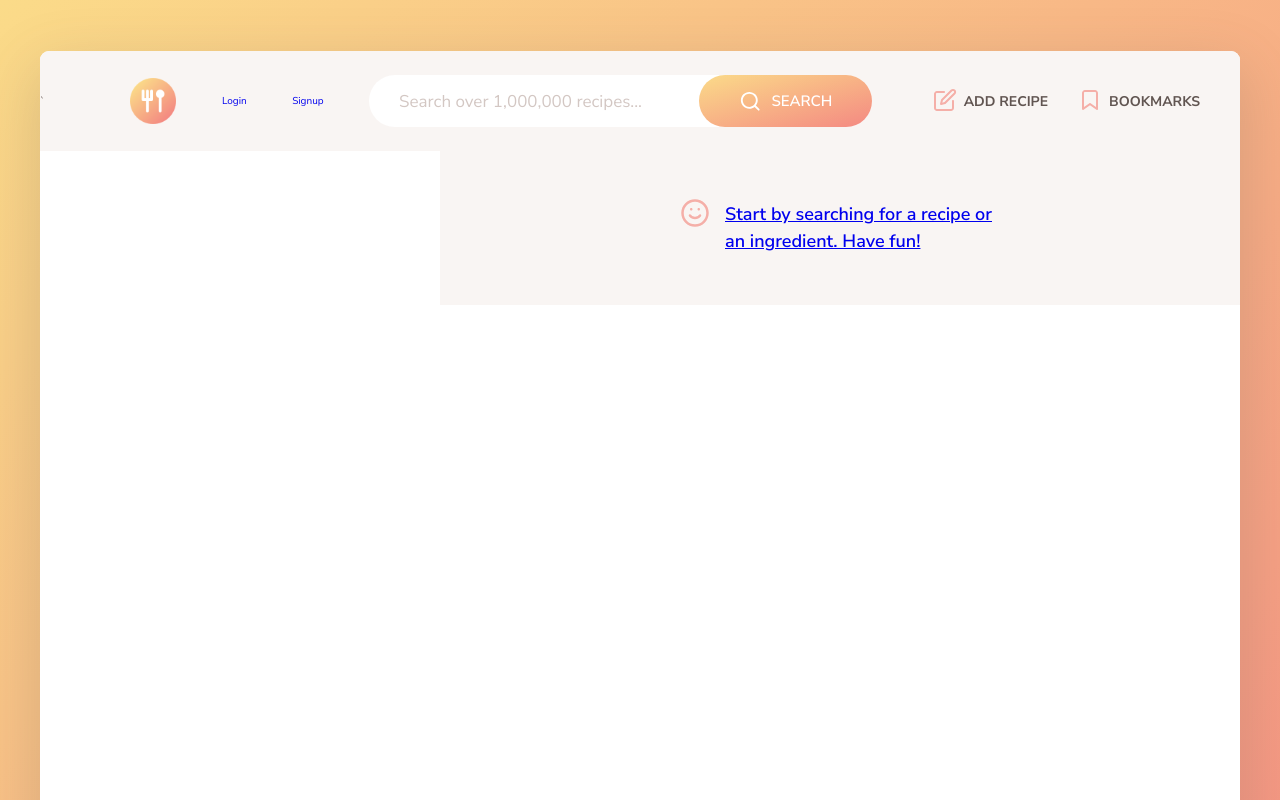
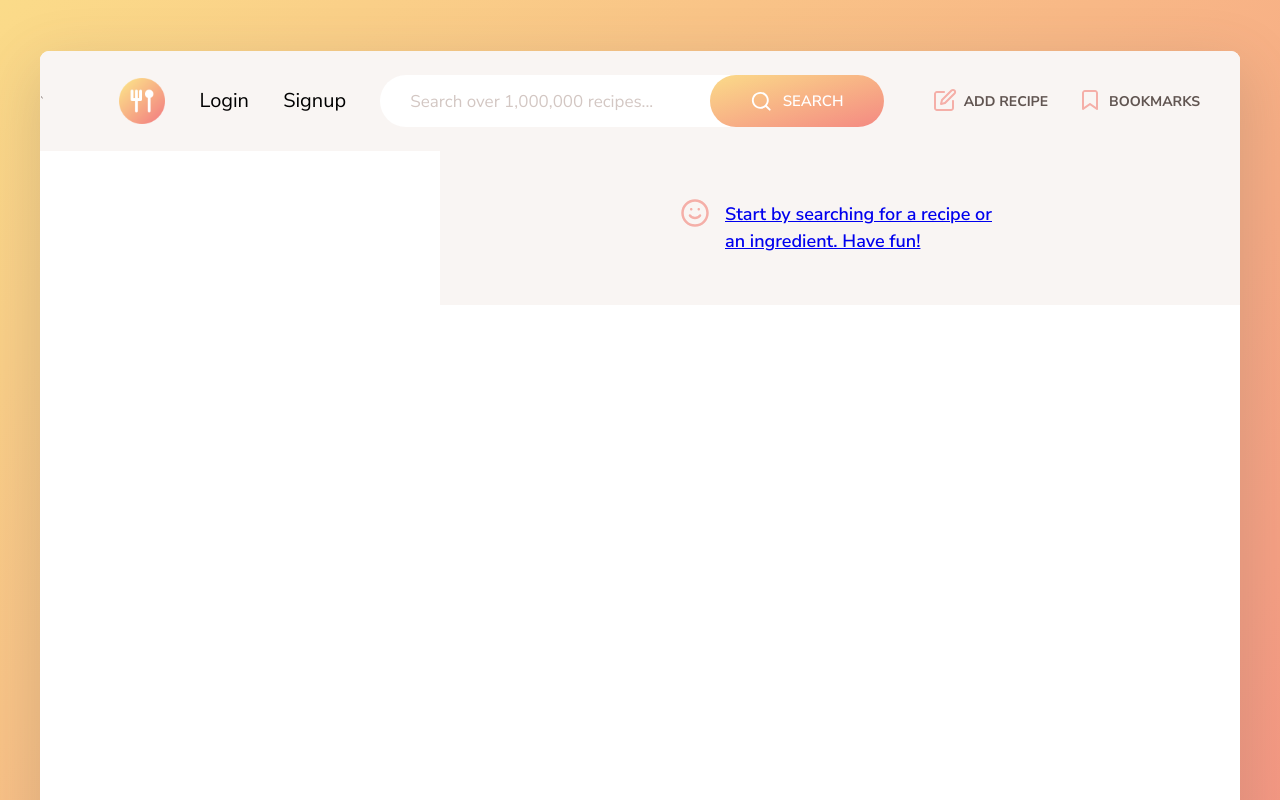
Before and after one commit to YashHarale/LookCookBook, a website built with Parcel: page index.html in a window 1280 px wide. Shown: the top 800 px of the page. Built offline with nearby package versions, Linux system fonts and the light colour scheme.

```diff
--- a/index.html
+++ b/index.html
@@ -21,8 +21,8 @@
     <div class="container">
       <header class="header">`
         <img src="src/img/favicon.png" alt="Logo" class="header__logo" />
-        <a class="login" style="text-decoration: none;" href="tu.html">Login</a>
-        <a class="signup" style="text-decoration: none;" href="tu.html">Signup</a>
+        <a class="login" style="text-decoration: none; font-size:20px; color: black;" href="tu.html">Login</a>
+        <a class="signup" style="text-decoration: none; font-size:20px; color:black; " href="tu.html">Signup</a>
         <form class="search">
           <input
             type="text"
```
